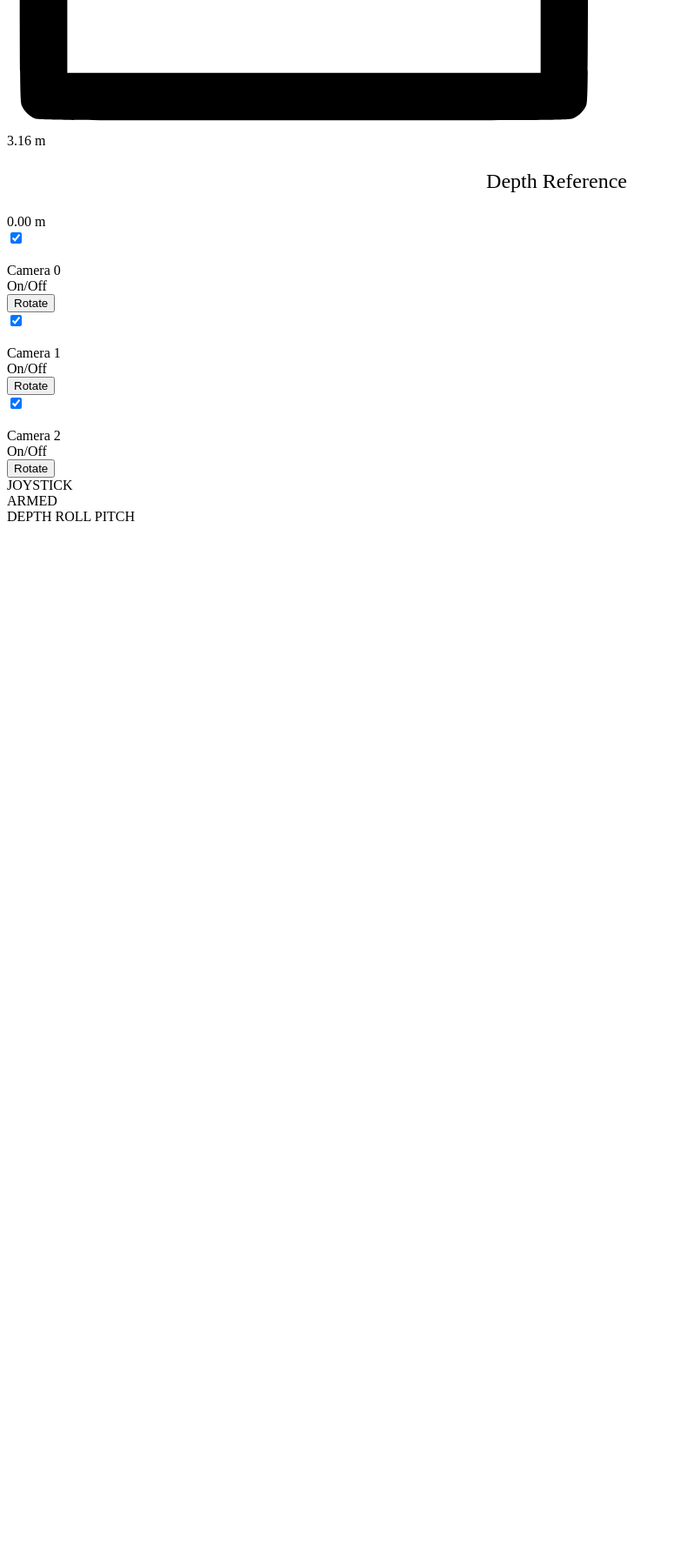
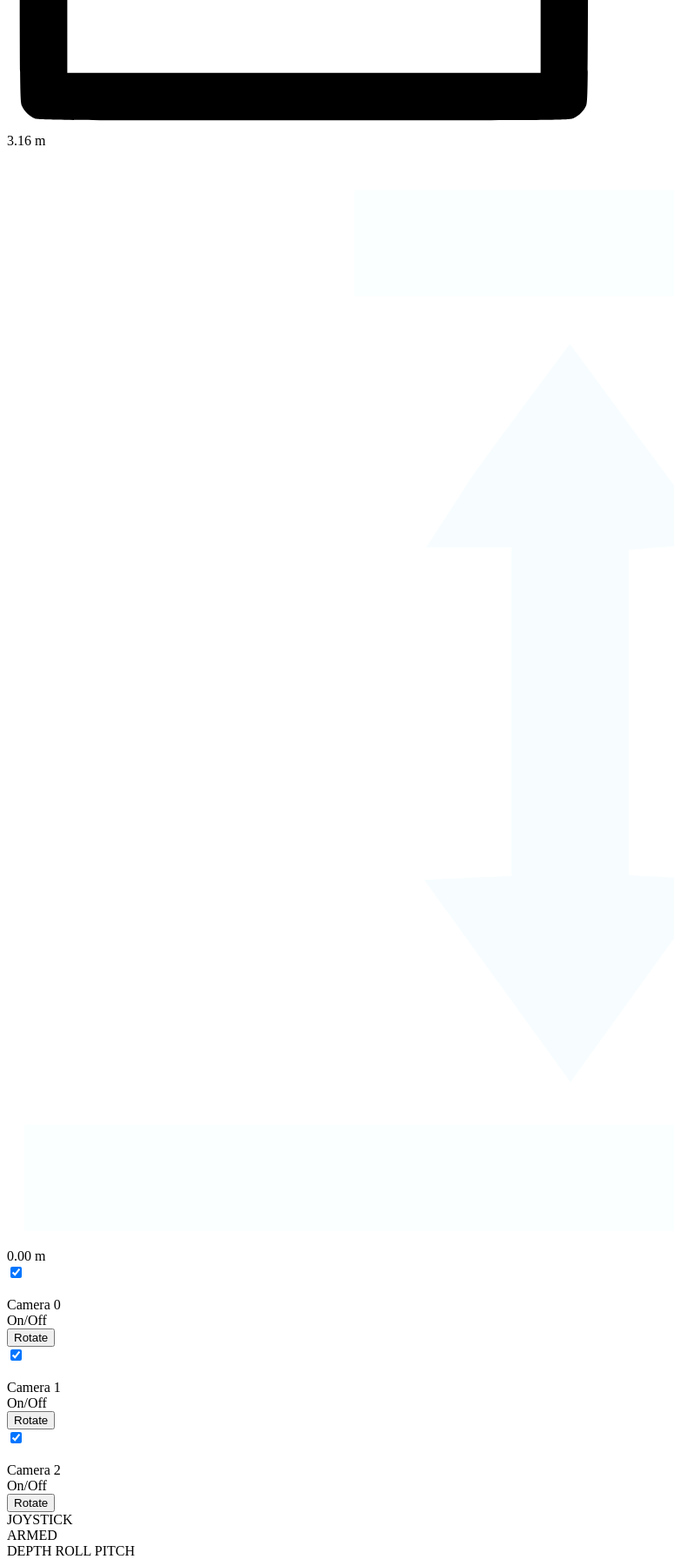
Before and after one commit to PoliTOcean/NEXUS, a Flask app: page /ROV in a window 1280 px wide; the page is wider, and only the part inside the window is pictured. Shown: the part 681-2481 px from the top of that part at 87% size, without its empty margins (0-775 px from the left). Before the commit the page ends 1280 px from the top of that part, so only its background shows below. Run offline with Flask 3, Linux system fonts and the light colour scheme; parts of the project's set-up code (start-up, migrations or seed data) failed here and were passed over.

Commit message:
Depth reference added.

```diff
--- a/static/CSS/GUI.css
+++ b/static/CSS/GUI.css
@@ -73,6 +73,7 @@ video {
 }
 
 .options {
+  text-decoration: none;
   align-items: center;
   appearance: button;
   background-color: #43B3AE;
--- a/static/JS/ROV.js
+++ b/static/JS/ROV.js
@@ -186,20 +186,21 @@ function updateIMU(imuJSON) {
 
 function updateSensors(sensorsJSON) {
     const depth = document.querySelector("#data_depth");
+    const referenceZ = document.querySelector("#data_reference_z");
     // Need to update HTML:
     /*const forceZ = document.querySelector("#data_force_z");
     const forceRoll = document.querySelector("#data_force_roll");
     const forcePitch = document.querySelector("#data_force_pitch");
-    const referenceZ = document.querySelector("#data_reference_z");
     const referenceRoll = document.querySelector("#data_reference_roll");
     const referencePitch = document.querySelector("#data_reference_pitch");*/
 
     depth.innerHTML = `${parseFloat(sensorsJSON["depth"]).toFixed(2)} m`;
+    referenceZ.innerHTML = `${parseFloat(sensorsJSON["reference_z"]).toFixed(2)} m`;
+
     // Need to update HTML:
     /*forceZ.innerHTML = `${parseFloat(sensorsJSON["force_z"]).toFixed(2)} N`;
     forceRoll.innerHTML = `${parseFloat(sensorsJSON["force_roll"]).toFixed(2)} Nm`;
     forcePitch.innerHTML = `${parseFloat(sensorsJSON["force_pitch"]).toFixed(2)} Nm`;
-    referenceZ.innerHTML = `${parseFloat(sensorsJSON["reference_z"]).toFixed(2)} m`;
     referenceRoll.innerHTML = `${parseFloat(sensorsJSON["reference_roll"]).toFixed(2)} °`;
     referencePitch.innerHTML = `${parseFloat(sensorsJSON["reference_pitch"]).toFixed(2)} °`;*/
 }
--- a/template/ROV.html
+++ b/template/ROV.html
@@ -83,10 +83,9 @@
 
                 <div class="sensor" id="sensor_depth_reference">
                     <div class="flex_s">
-                        <!-- <img src="{{url_for('static', filename ='SVG/Depth.svg')}}" > -->
-                        <p style="text-align: center; font-size: 24px;">Depth Reference</p>
+                        <img style="filter: unset !important; scale: 1.2;" src="{{url_for('static', filename ='SVG/Depth_reference.svg')}}" >
                     </div>
-                    <label class= "data-label" id="data_depth_reference">
+                    <label class= "data-label" id="data_reference_z">
                         0.00 m
                     </label>
 
```
Also changed, not shown: static/CSS/ROV.css (+0 -8 lines), static/SVG/Depth_reference.svg (added).
